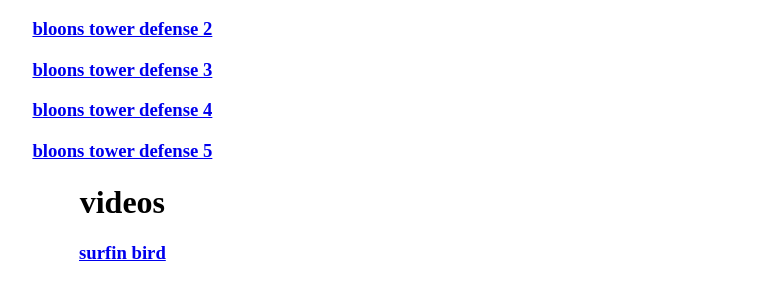
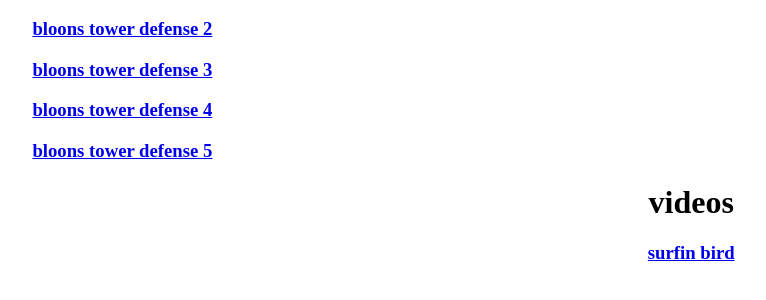
Before and after one commit to Fisher37566/fisher37566.github.io, a PHP site: page / in a window 1280 px wide. Shown: the part 252-552 px from the top of the page, without its empty margins (170-936 px from the left). Run offline with PHP 8.4, Linux system fonts and the light colour scheme.

Commit message:
Update style.css

```diff
--- a/style.css
+++ b/style.css
@@ -5,7 +5,7 @@
   text-align:center;
   padding:0;
   left:auto;
-  clear:both;
+  margin-right:45%;
   }
 .videos {
   z-index:1;
@@ -14,5 +14,5 @@
   text-align:center;
   padding:0;
   right:auto;
-  clear:both;
+  margin-left:45%;
   }
```
